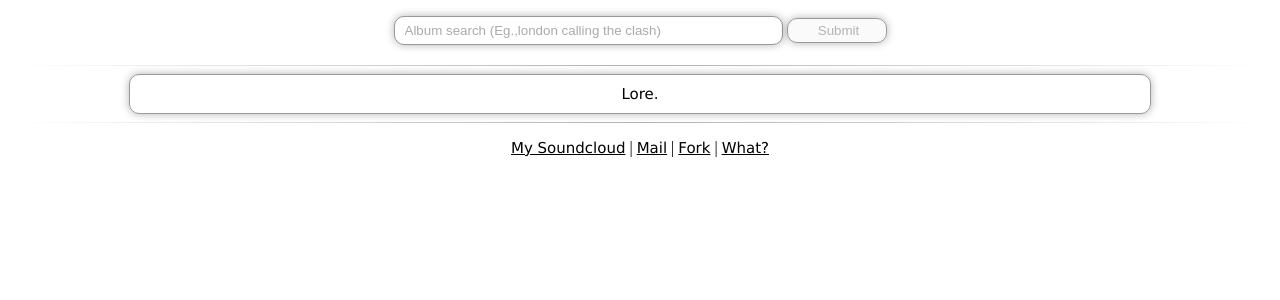
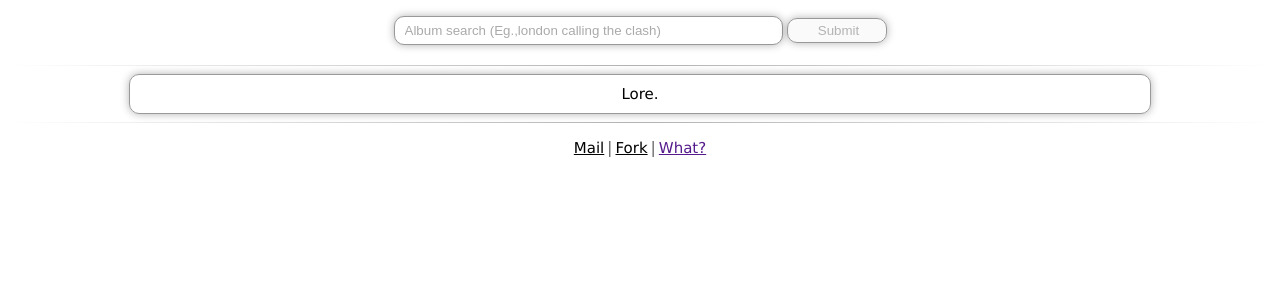
Before and after one commit to pranavrc/album.onloop, a Flask app: page / in a window 1280 px wide. Shown: the top 300 px of the page. Run offline with Flask 2, Linux system fonts and the light colour scheme; some libraries are stand-ins or nearby versions.

Commit message:
Changes to page footer.

```diff
--- a/templates/index.html
+++ b/templates/index.html
@@ -25,7 +25,7 @@
 <hr />
 
 <p style="text-align:center;">
-<a href="http://soundcloud.com/studiomurk/" onclick="window.open(this.href);return false;">My Soundcloud</a> | <a href="mailto:prp.1111@gmail.com">Mail</a> | <a href="http://github.com/pranavrc/SC-irclejerk/" onclick="window.open(this.href);return false;">Fork</a> | <a href="https://getsatisfaction.com/soundcloud/topics/anti_fake_spam_followers_maximum_number_of_follows_per_day" title="For Soundcloud users who are tired of promotional follows, spam comments and fake listens." onclick="window.open(this.href);return false;">What?</a>
+<a href="mailto:me@onloop.net">Mail</a> | <a href="http://github.com/pranavrc/AlbumLore/" onclick="window.open(this.href);return false;">Fork</a> | <a href="" title="" onclick="window.open(this.href);return false;">What?</a>
 </p>
 
 <p><br /></p>
```
